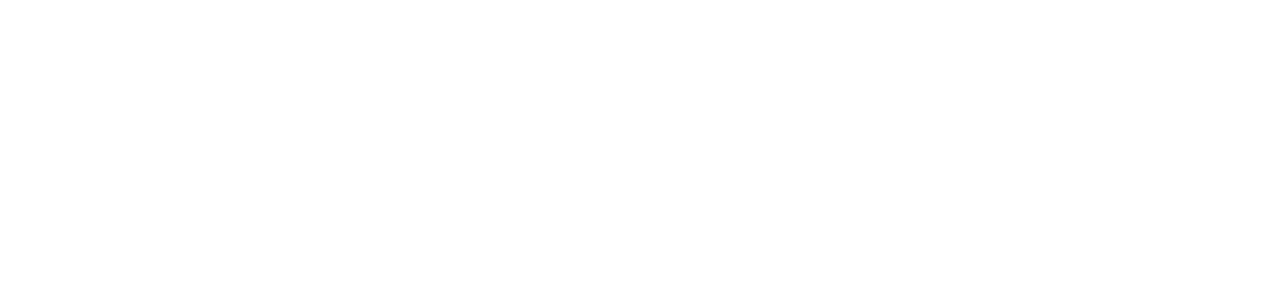
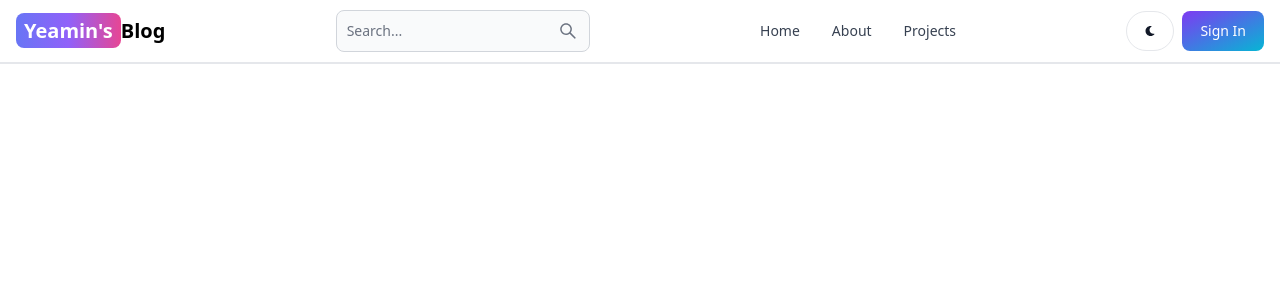
Before and after one commit to SheikhULAB/mern-blog, a React (Vite) app in the folder client/: page /sign-in in a window 1280 px wide. Shown: the top 300 px of the page. Built offline with nearby package versions, Linux system fonts and the light colour scheme.

Commit message:
header complete

```diff
--- a/client/package.json
+++ b/client/package.json
@@ -10,8 +10,10 @@
     "preview": "vite preview"
   },
   "dependencies": {
+    "flowbite-react": "^0.9.0",
     "react": "^18.2.0",
     "react-dom": "^18.2.0",
+    "react-icons": "^5.2.1",
     "react-router-dom": "^6.23.1"
   },
   "devDependencies": {
--- a/client/src/App.jsx
+++ b/client/src/App.jsx
@@ -5,10 +5,12 @@
 import SignUp from "./pages/SignUp";
 import Dashboard from "./pages/Dashboard";
 import Projects from "./pages/Projects";
+import Header from "./components/Header";
 
 const App = () => {
   return (
     <BrowserRouter>
+    <Header />
       <Routes>
          <Route path="/" element={<Home />} />
          <Route path="/about" element={<About />} />
--- /dev/null
+++ b/client/src/components/Header.jsx
@@ -0,0 +1,60 @@
+import { Button, Navbar, TextInput } from 'flowbite-react';
+import React from 'react';
+import { Link,useLocation } from 'react-router-dom';
+import { AiOutlineSearch } from "react-icons/ai";
+import { FaMoon } from "react-icons/fa";
+
+const Header = () => {
+    const path = useLocation().pathname;
+    return (
+        <Navbar className='border-b-2'>
+          <Link to="/" className='self-center whitespace-nowrap text-sm sm:text-xl font-semibold dark:text-white'>
+            <span className='px-2 py-1 bg-gradient-to-r from-indigo-500 via-purple-500 to-pink-500 rounded-lg text-white'>Yeamin's</span>
+            Blog
+          </Link>
+
+          <form>
+            <TextInput
+            type='text'
+            placeholder='Search...'
+            rightIcon={AiOutlineSearch}
+            className='hidden lg:inline'
+            />
+          </form>
+          <Button className='w-12 h-10 lg:hidden' color='gray' pill>
+            <AiOutlineSearch />
+          </Button>
+
+          <div className='flex gap-2 md:order-2'>
+            <Button className='w-12 h-10 hidden sm:inline' color='gray' pill>
+              <FaMoon />
+            </Button>
+            <Link to='/sign-in'>
+             <Button gradientDuoTone='purpleToBlue'>
+                Sign In
+             </Button>
+            </Link>
+            <Navbar.Toggle />
+          </div>
+          <Navbar.Collapse>
+                <Navbar.Link active={path === "/"} as={'div'}>
+                    <Link to='/'>
+                     Home
+                    </Link>
+                </Navbar.Link>
+                <Navbar.Link active={path === "/about"} as={'div'}>
+                    <Link to='/about'>
+                     About
+                    </Link>
+                </Navbar.Link>
+                <Navbar.Link active={path === "/projects"} as={'div'}>
+                    <Link to='/projects'>
+                     Projects
+                    </Link>
+                </Navbar.Link>
+            </Navbar.Collapse>
+        </Navbar>
+    );
+};
+
+export default Header;
--- a/client/tailwind.config.js
+++ b/client/tailwind.config.js
@@ -1,11 +1,14 @@
 /** @type {import('tailwindcss').Config} */
+const flowbite = require("flowbite-react/tailwind");
+
 export default {
    content: [
     "./index.html",
     "./src/**/*.{js,ts,jsx,tsx}",
+    flowbite.content(),
   ],
   theme: {
     extend: {},
   },
-  plugins: [],
+  plugins: [flowbite.plugin(),],
 }
```
Also changed, not shown: 1 other file (tests, documents, lock files or other folders).
